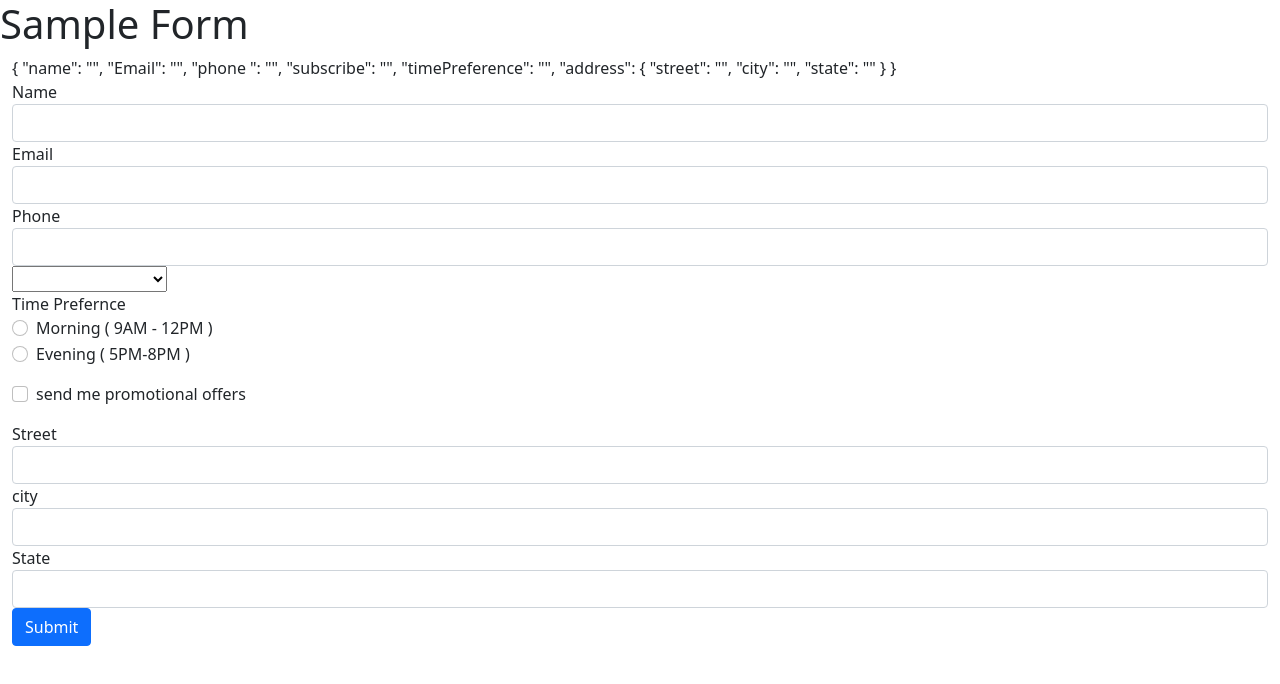
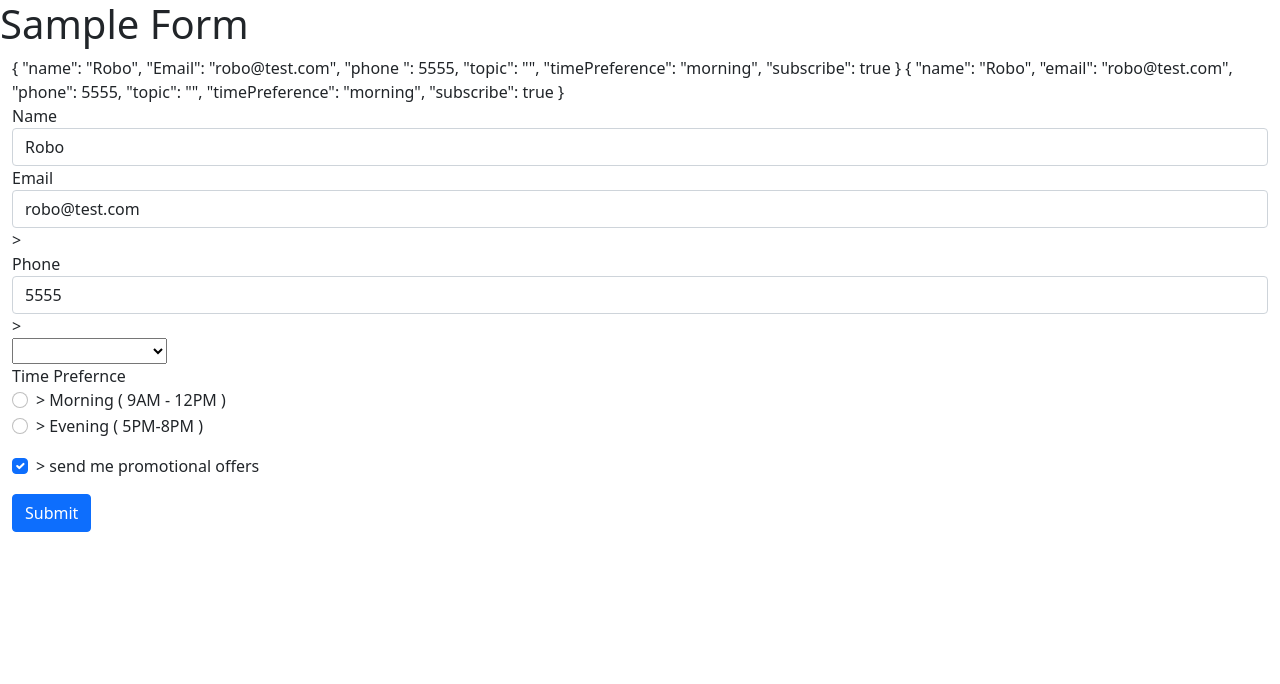
Before and after one commit to Ikhanmk/AngularForms, an Angular app in the folder tdf/: page / in a window 1280 px wide. Shown: the top 684 px of the page. Built offline with nearby package versions, Linux system fonts and the light colour scheme.

Commit message:
Binding data to a Model

```diff
--- a/tdf/src/app/app.component.html
+++ b/tdf/src/app/app.component.html
@@ -2,21 +2,23 @@
 <div class="container-fluid mb-5">
   <form #useForm = "ngForm" >
     {{useForm.value | json}}
+
+    {{userModel | json}}
     <div class = "form-group">
       <label>Name</label>
-      <input type="text" class="form-control" name = "name" ngModel>
+      <input type="text" class="form-control" name = "name" [(ngModel)] = "userModel.name">
     </div>
     <div class = "form-group">
       <label>Email</label>
-      <input type="email" class="form-control" name = "Email" ngModel>
+      <input type="email" class="form-control" name = "Email" [(ngModel)] = "userModel.email">>
     </div>
     <div class = "form-group">
       <label>Phone</label>
-      <input type="tel" class="form-control" name = 'phone ' ngModel>
+      <input type="tel" class="form-control" name = 'phone ' [(ngModel)] = "userModel.phone">>
     </div>
 
     <div class="form-group">
-      <select class = "custom-select" name = 'subscribe' ngModel>
+      <select class = "custom-select" name = 'topic' [(ngModel)] = "userModel.topic">>
         <option selected>I am interested in</option>
         <option *ngFor = "let topic of topics">{{ topic }}</option>
       </select>
@@ -25,36 +27,20 @@
     <div class="mb-3">
       <label>Time Prefernce</label>
       <div class="form-check">
-        <input class = "form-check-input" type="radio" name="timePreference" value="morningTime" ngModel>
+        <input class = "form-check-input" type="radio" name="timePreference" value="morningTime" [(ngModel)] = "userModel.timePreference">>
         <label class = "form-check-label">Morning ( 9AM - 12PM )</label>
       </div>
     <div class="form-check">
-      <input class = "form-check-input" type="radio" name="timePreference" value="eveningTime" ngModel>
+      <input class = "form-check-input" type="radio" name="timePreference" value="eveningTime" [(ngModel)] = "userModel.timePreference">>
       <label class = "form-check-label"> Evening ( 5PM-8PM )</label>
     </div>
   </div>
 
   <div class="form-check mb-3">
-    <input class="form-check-input" type = "checkbox" >
+    <input class="form-check-input" type = "checkbox" name = "subscribe" [(ngModel)] = "userModel.subscribe"> >
     <label class="form-check-label">send me promotional offers</label>
   </div>
 
-  <div ngModelGroup = "address">
-
-    <div class = "form-group">
-      <label>Street</label>
-      <input type="text" class="form-control" name = "street" ngModel>
-    </div>
-    <div class = "form-group">
-      <label>city</label>
-      <input type="text" class="form-control" name = "city" ngModel>
-    </div>
-    <div class = "form-group">
-      <label>State</label>
-      <input type="text" class="form-control" name = "state" ngModel>
-    </div>
-
-  </div>
 
   <button class="btn btn-primary" type="button">Submit</button>
   </form>
--- a/tdf/src/app/app.component.ts
+++ b/tdf/src/app/app.component.ts
@@ -1,4 +1,5 @@
 import { Component } from '@angular/core';
+import { User } from './user';
 
 @Component({
   selector: 'app-root',
@@ -7,4 +8,6 @@ import { Component } from '@angular/core';
 })
 export class AppComponent {
   topics = [ "Medical ", "Science"," Social" ]
+
+  userModel = new User("Robo","robo@test.com", 5555,'','morning', true)
 }
--- /dev/null
+++ b/tdf/src/app/user.ts
@@ -0,0 +1,11 @@
+export class User {
+    constructor(
+        public name: string,
+        public email: string,
+        public phone: number,
+        public topic: string,
+        public timePreference: string,
+        public subscribe: boolean
+        ){}
+
+    }
```
Also changed, not shown: 1 other file (tests, documents, lock files or other folders).
